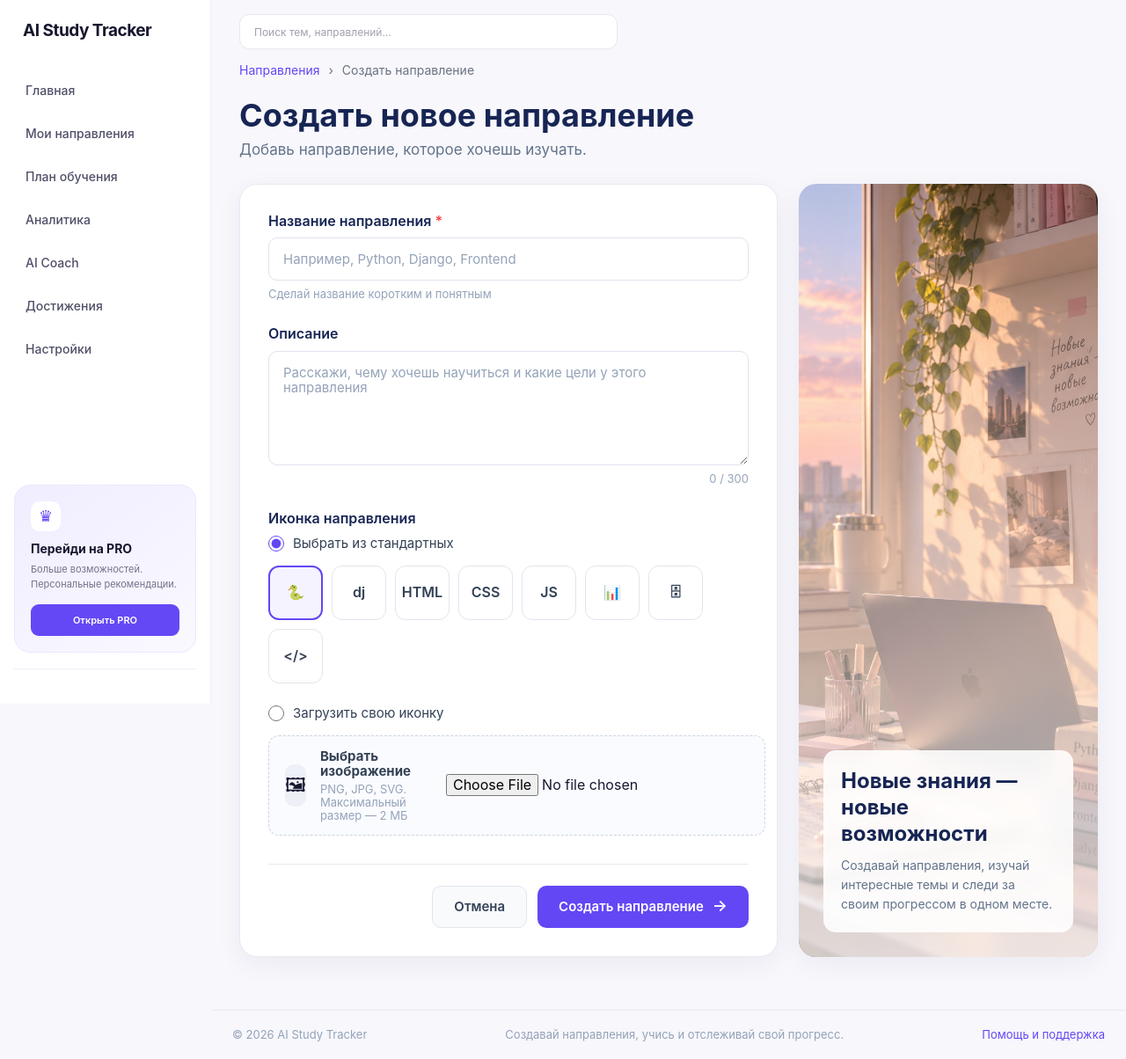
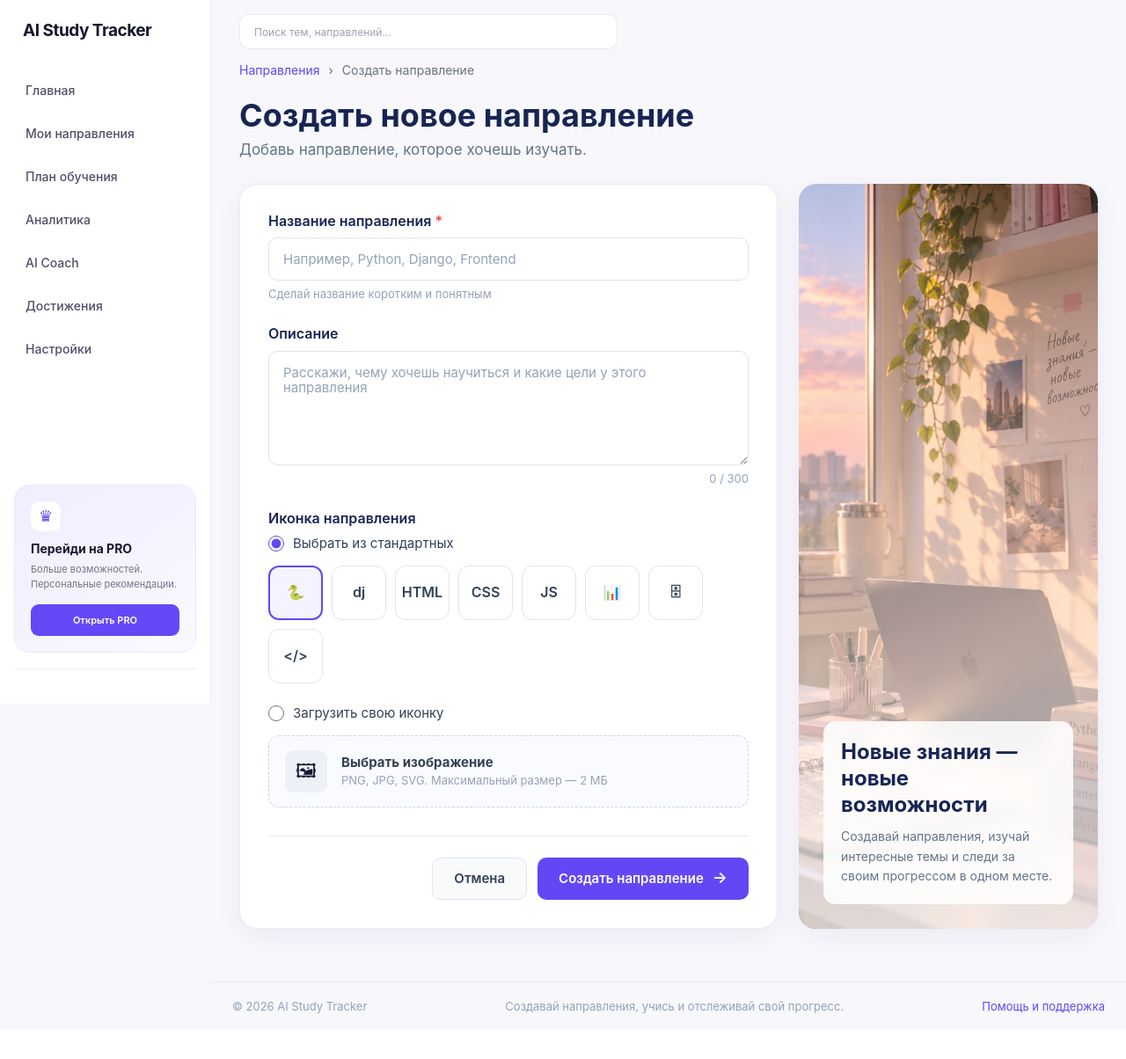
Before and after one commit to morozovdaniil965-art/AI-Study-Tracker-, a Django app: page /index/create-subject/ in a window 1280 px wide. Shown: the whole page at 88% size. After the commit the page ends 1152 px from the top, so only its background shows below. Run offline with Django 5.2, Linux system fonts and the light colour scheme.

Commit message:
Changing the adaptiv for the create-subject page.

```diff
--- a/apps/dashboard/static/dashboard/css/create_subject.css
+++ b/apps/dashboard/static/dashboard/css/create_subject.css
@@ -58,6 +58,8 @@
 /* Форма */
 
 .subject-form {
+    min-width: 0;
+
     padding: 32px;
 
     background: #ffffff;
@@ -247,6 +249,8 @@
 }
 
 .subject-upload {
+    position: relative;
+
     min-height: 82px;
 
     display: flex;
@@ -291,6 +295,25 @@
     display: flex;
     flex-direction: column;
     gap: 5px;
+    min-width: 0;
+}
+
+.subject-upload input[type="file"] {
+    position: absolute;
+    width: 1px;
+    height: 1px;
+    padding: 0;
+    margin: -1px;
+    overflow: hidden;
+    clip: rect(0, 0, 0, 0);
+    clip-path: inset(50%);
+    white-space: nowrap;
+    border: 0;
+}
+
+.subject-upload:focus-within {
+    outline: 3px solid rgba(99, 71, 245, 0.35);
+    outline-offset: 3px;
 }
 
 .subject-upload__content strong {
@@ -310,10 +333,9 @@
 
 .create-subject__illustration {
     position: relative;
+    min-width: 0;
 
     min-height: 620px;
-
-    overflow: hidden;
 
     border-radius: 20px;
 
@@ -324,9 +346,12 @@
 
 .create-subject__illustration img {
     width: 100%;
+    max-width: 100%;
     height: 100%;
 
     display: block;
+
+    border-radius: inherit;
 
     object-fit: cover;
 }
@@ -337,6 +362,8 @@
     position: absolute;
 
     inset: 0;
+
+    border-radius: inherit;
 
     background: linear-gradient(
         to bottom,
@@ -349,6 +376,7 @@
     position: absolute;
 
     z-index: 1;
+    min-width: 0;
 
     left: 28px;
     right: 28px;
@@ -451,3 +479,44 @@
 .subject-form__submit span {
     font-size: 18px;
 }
+
+
+/* Адаптив формы */
+
+@media (max-width: 950px) {
+    .create-subject__layout {
+        grid-template-columns: minmax(0, 1fr);
+    }
+
+    .create-subject__illustration {
+        min-height: 350px;
+    }
+}
+
+@media (max-width: 700px) {
+    .create-subject__title {
+        font-size: 28px;
+    }
+
+    .subject-form {
+        padding: 22px;
+    }
+
+    .subject-icons {
+        gap: 8px;
+    }
+
+    .subject-icon {
+        width: 58px;
+        height: 58px;
+    }
+
+    .subject-form__actions {
+        flex-direction: column-reverse;
+    }
+
+    .subject-form__cancel,
+    .subject-form__submit {
+        width: 100%;
+    }
+}
--- a/static/css/base.css
+++ b/static/css/base.css
@@ -89,6 +89,8 @@ textarea {
 
 .page {
     min-height: 100vh;
+
+    overflow-wrap: anywhere;
 
     background: var(--color-background, #f7f7fc);
 
@@ -380,6 +377,7 @@ textarea {
 
 .layout__main {
     width: calc(100% - var(--sidebar-width, 240px));
+    min-width: 0;
 
     min-height: 100vh;
 
```
Also changed, not shown: other parts of static/css/base.css (+1 -50 lines), apps/dashboard/static/dashboard/css/dashboard.css (+6 -2 lines).
